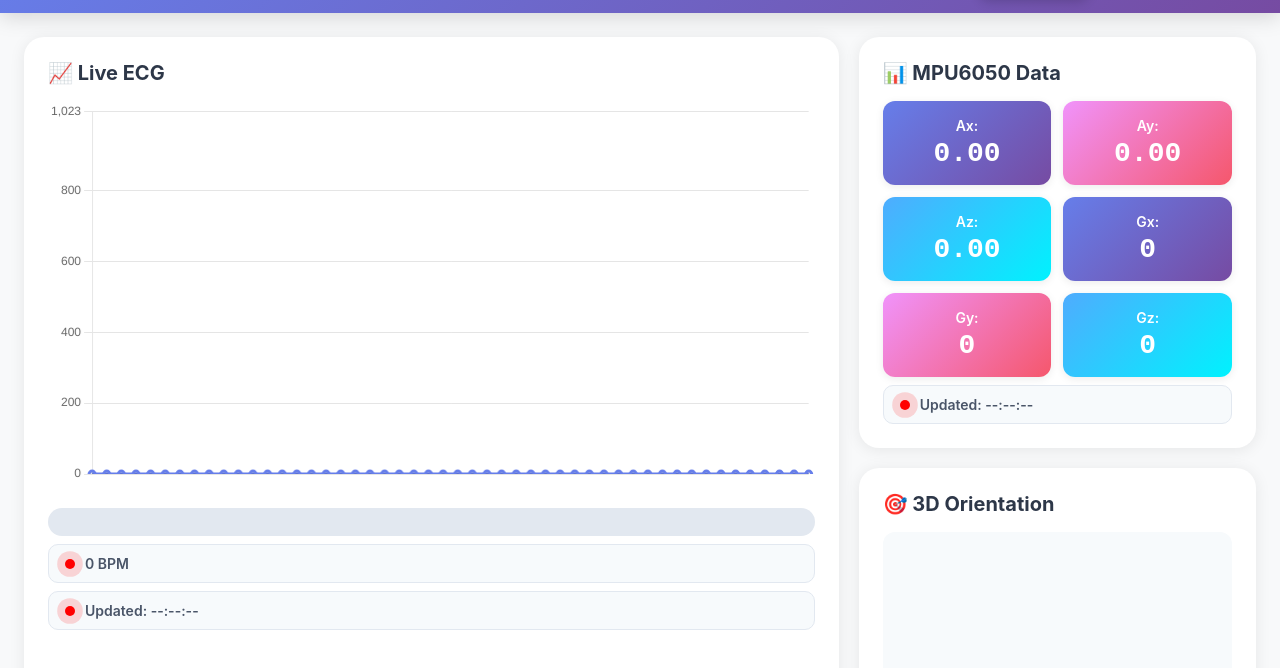
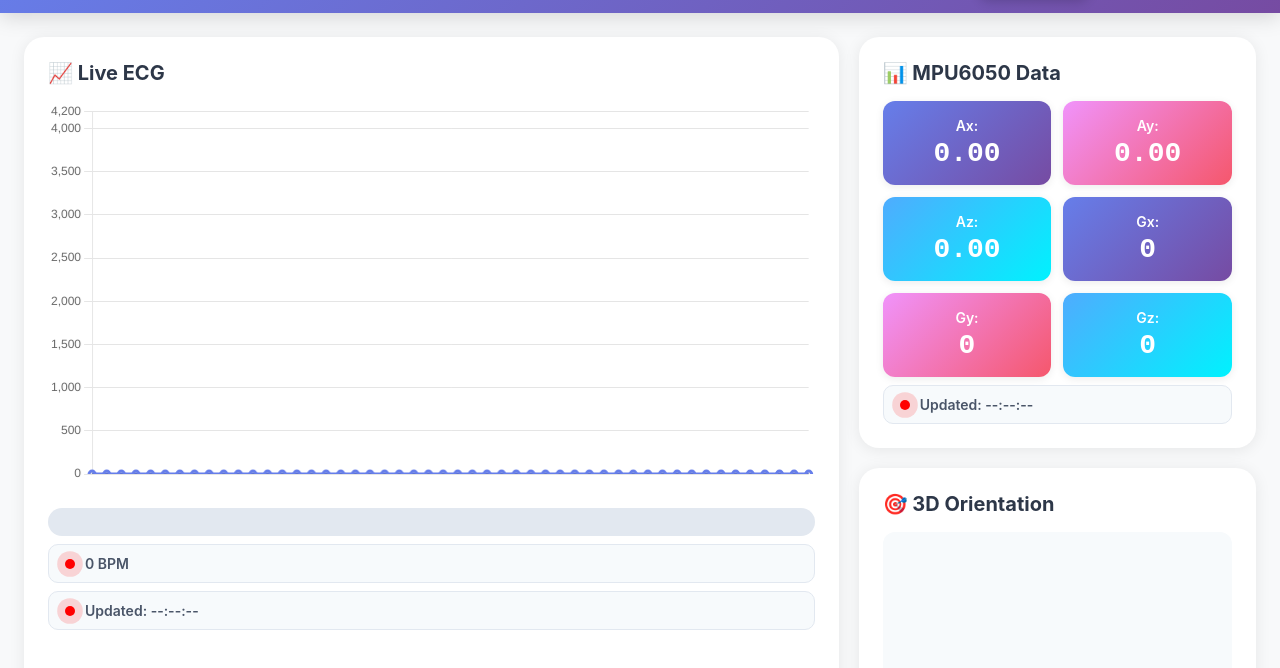
Before and after one commit to blackscythe123/CareConnect, a website: page public/index.html in a window 1280 px wide. Shown: the part 54-722 px from the top of the page. Drawn offline with nearby package versions, Linux system fonts and the light colour scheme.

Commit message:
fix: update ECG chart y-axis scale to 4200

```diff
--- a/public/index.html
+++ b/public/index.html
@@ -662,7 +662,7 @@ let ctx = document.getElementById('ecgCanvas').getContext('2d');
 const ecgChart = new Chart(ctx,{
     type:'line',
     data:{labels:Array(50).fill(""), datasets:[{label:"ECG", data:ecgValues, borderColor:"#667eea", borderWidth:3, fill:false, tension:0.3}]},
-    options:{animation:false, scales:{y:{min:0,max:1023}, x:{display:false}}, plugins:{legend:{display:false}}}
+    options:{animation:false, scales:{y:{min:0,max:4200}, x:{display:false}}, plugins:{legend:{display:false}}}
 });
 
 // 3D arrow
```
